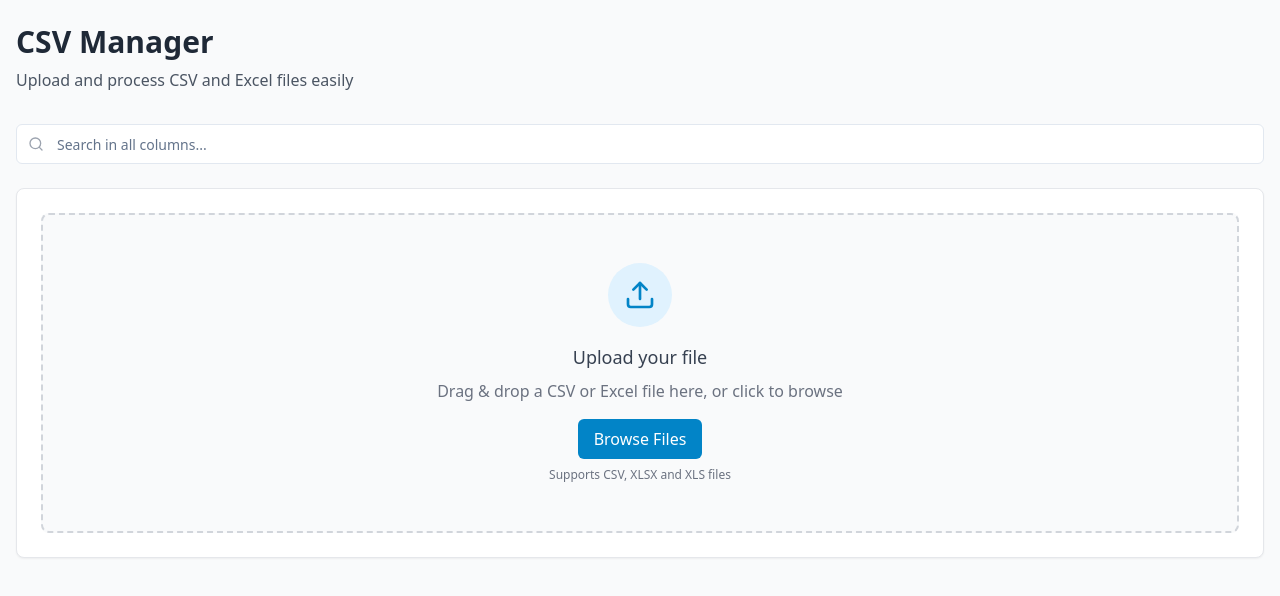
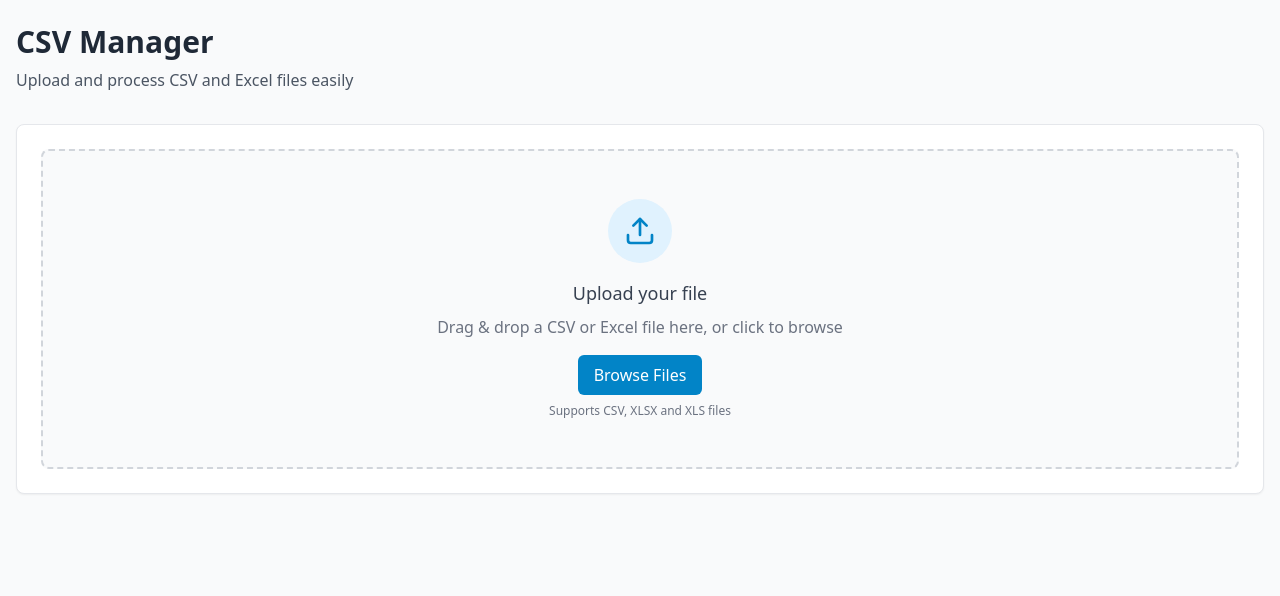
Before and after one commit to prolifiktech/csv-sidekick, a React (Vite) app: page / in a window 1280 px wide. Shown: the top 596 px of the page. Built offline with nearby package versions, Linux system fonts and the light colour scheme.

Commit message:
Fix component visibility issue
Ensure newly added components are visible.

```diff
--- a/src/components/Dashboard.tsx
+++ b/src/components/Dashboard.tsx
@@ -65,12 +65,14 @@ const Dashboard = () => {
         </p>
       </header>
 
+      {data.length > 0 && (
         <FilterBar
           columns={columns}
           onFilterChange={handleFilterChange}
           onSearchChange={handleSearchChange}
           searchTerm={searchTerm}
         />
+      )}
 
       <Card className="mt-6 bg-white shadow-sm border-gray-200">
         <CardContent className="p-6">
@@ -94,7 +96,7 @@ const Dashboard = () => {
                 </button>
               </div>
               <DataTable data={filteredData} columns={columns} />
-              <WorkflowProcessor data={data} isActive={showWorkflow} />
+              {showWorkflow && <WorkflowProcessor data={data} isActive={true} />}
             </div>
           )}
         </CardContent>
```
Lines whose indentation alone changed are shown as unchanged.
